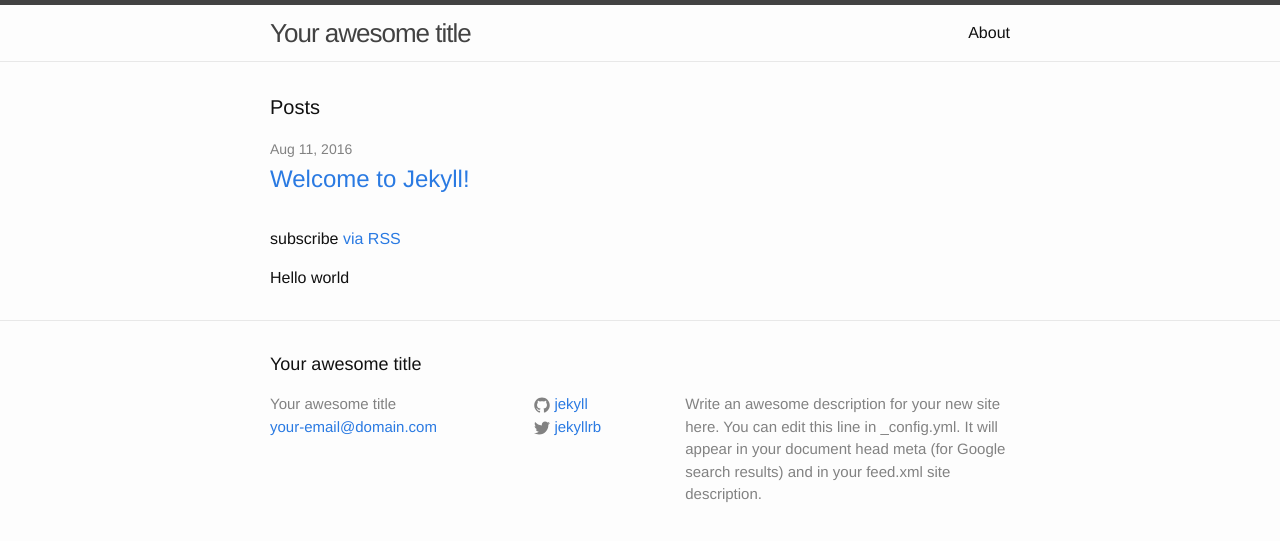
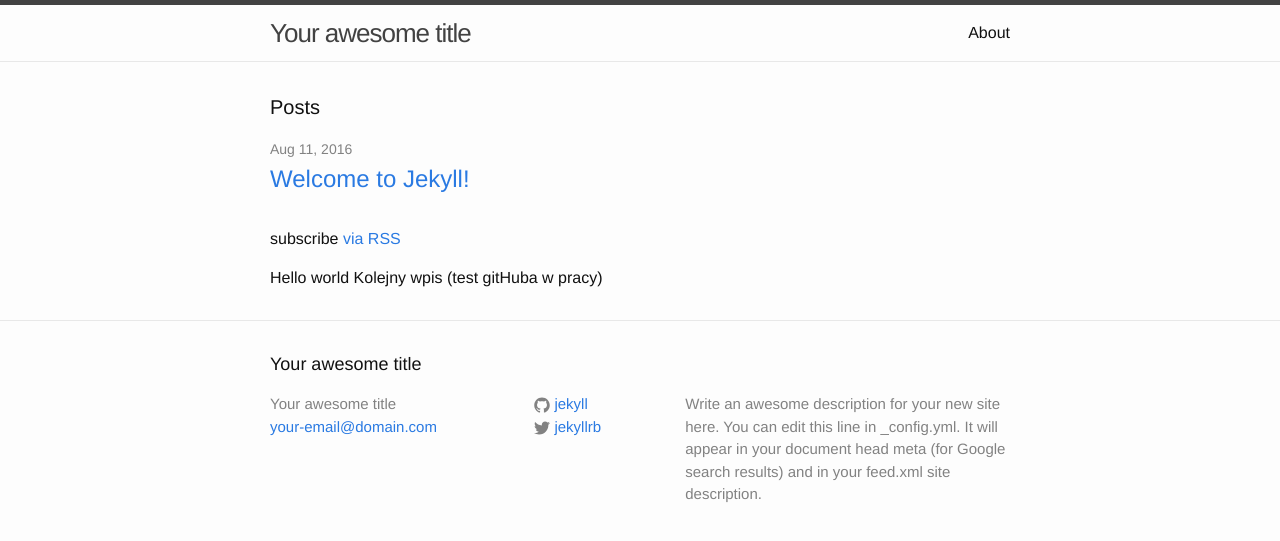
Before and after one commit to pkrason/pkrason.github.io, a Jekyll site: the page built from index.html, in a window 1280 px wide. Shown: the top 541 px of the page. Built offline with Jekyll 4.4.1, drawn with Linux system fonts in a browser that asks for light colours.

Commit message:
Test gitHuba w pracy

```diff
--- a/index.html
+++ b/index.html
@@ -23,3 +23,5 @@ layout: default
 </div>
 
 Hello world
+
+Kolejny wpis (test gitHuba w pracy)
```
